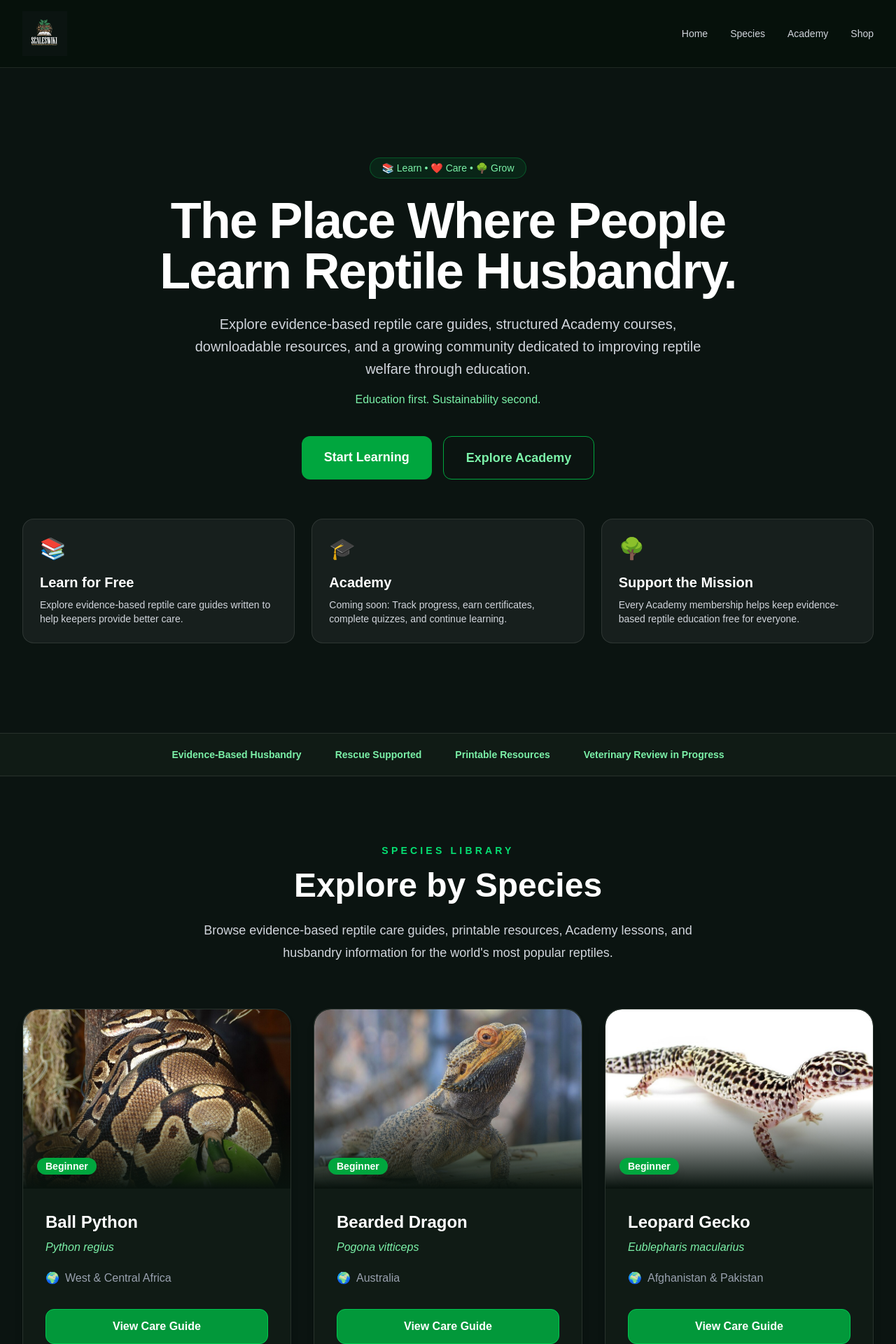
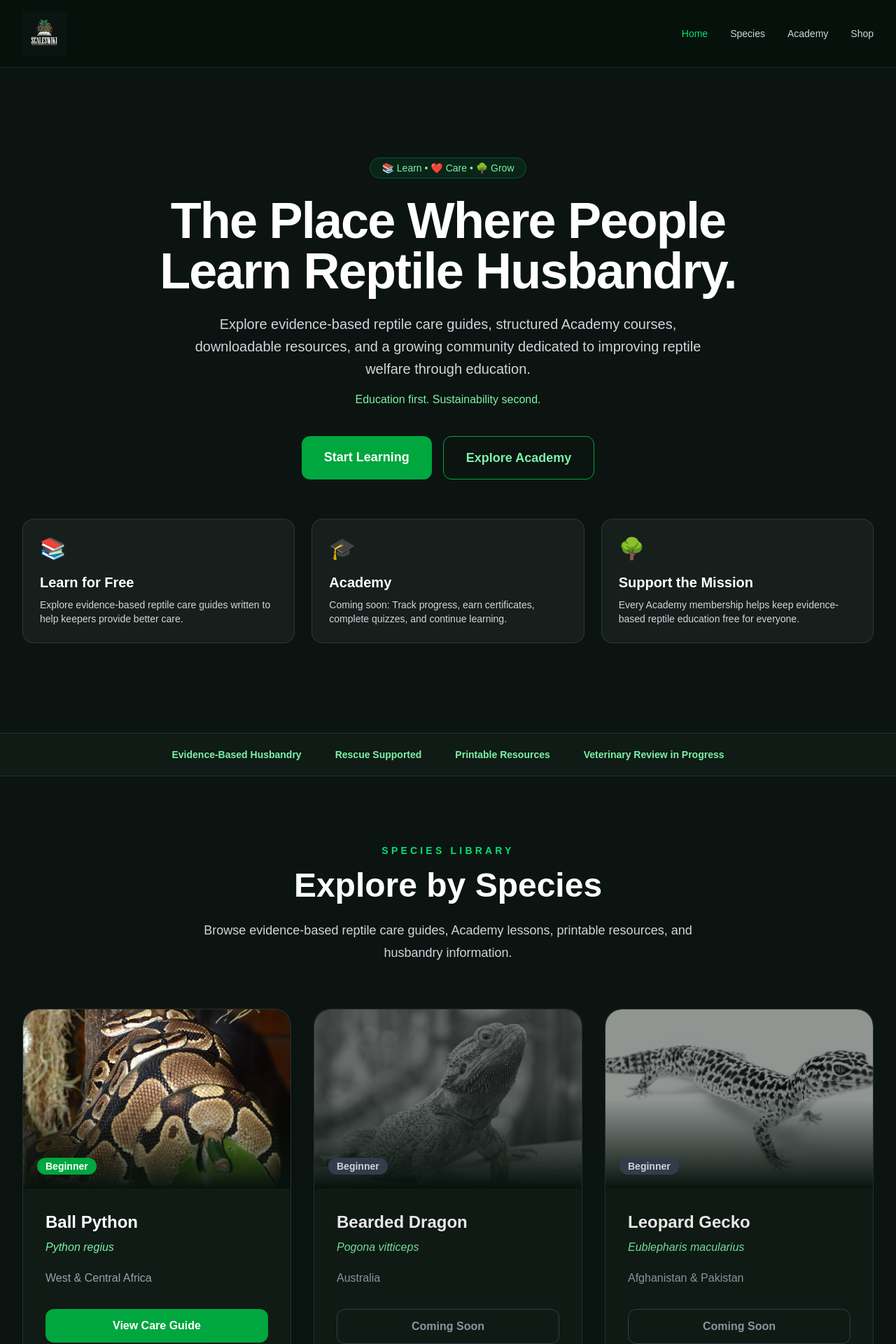
Before and after one commit to scalesandtailsrescue72-star/scaleswiki, a Next.js app: page / in a window 1280 px wide. Shown: the top 1920 px of the page at 70% size. Built offline with nearby package versions, Linux system fonts and the light colour scheme.

Commit message:
Stabilize homepage and homepage components

```diff
--- a/app/components/Navbar.tsx
+++ b/app/components/Navbar.tsx
@@ -1,5 +1,8 @@
+"use client";
+
 import Image from "next/image";
 import Link from "next/link";
+import { usePathname } from "next/navigation";
 
 const navItems = [
   { label: "Home", href: "/" },
@@ -9,6 +12,8 @@ const navItems = [
 ];
 
 export function Navbar() {
+  const pathname = usePathname();
+
   return (
     <header className="sticky top-0 z-50 border-b border-white/10 bg-[#07110C]/95 backdrop-blur">
       <div className="mx-auto flex max-w-7xl items-center justify-between px-6 py-4 lg:px-8">
@@ -24,16 +29,27 @@ export function Navbar() {
           />
         </Link>
 
-        <nav className="hidden items-center gap-8 text-sm font-medium text-gray-300 md:flex">
-          {navItems.map((item) => (
+        <nav className="hidden items-center gap-8 md:flex">
+          {navItems.map((item) => {
+            const active =
+              item.href === "/"
+                ? pathname === "/"
+                : pathname.startsWith(item.href);
+
+            return (
               <Link
                 key={item.label}
                 href={item.href}
-              className="transition hover:text-green-400"
+                className={`text-sm font-medium transition ${
+                  active
+                    ? "text-green-400"
+                    : "text-gray-300 hover:text-white"
+                }`}
               >
                 {item.label}
               </Link>
-          ))}
+            );
+          })}
         </nav>
 
       </div>
--- a/app/components/SpeciesGrid.tsx
+++ b/app/components/SpeciesGrid.tsx
@@ -6,8 +6,9 @@ type Species = {
   scientific: string;
   difficulty: string;
   region: string;
-  href: string;
   image: string;
+  href?: string;
+  available: boolean;
 };
 
 const species: Species[] = [
@@ -18,6 +19,7 @@ const species: Species[] = [
     region: "West & Central Africa",
     image: "/species/ball-python.jpeg",
     href: "/species/ball-python",
+    available: true,
   },
   {
     name: "Bearded Dragon",
@@ -25,7 +27,7 @@ const species: Species[] = [
     difficulty: "Beginner",
     region: "Australia",
     image: "/species/bearded-dragon.jpeg",
-    href: "/species/bearded-dragon",
+    available: false,
   },
   {
     name: "Leopard Gecko",
@@ -33,7 +35,7 @@ const species: Species[] = [
     difficulty: "Beginner",
     region: "Afghanistan & Pakistan",
     image: "/species/leopard-gecko.jpeg",
-    href: "/species/leopard-gecko",
+    available: false,
   },
   {
     name: "Corn Snake",
@@ -41,7 +43,7 @@ const species: Species[] = [
     difficulty: "Beginner",
     region: "United States",
     image: "/species/corn-snake.jpeg",
-    href: "/species/corn-snake",
+    available: false,
   },
   {
     name: "Crested Gecko",
@@ -49,7 +51,7 @@ const species: Species[] = [
     difficulty: "Beginner",
     region: "New Caledonia",
     image: "/species/crested-gecko.jpeg",
-    href: "/species/crested-gecko",
+    available: false,
   },
   {
     name: "Blue-Tongued Skink",
@@ -57,7 +59,7 @@ const species: Species[] = [
     difficulty: "Intermediate",
     region: "Australia",
     image: "/species/blue-tongued-skink.jpeg",
-    href: "/species/blue-tongued-skink",
+    available: false,
   },
 ];
 
@@ -77,31 +79,37 @@ export function SpeciesGrid() {
         </h2>
 
         <p className="mx-auto mt-6 max-w-3xl text-lg leading-8 text-gray-300">
-          Browse evidence-based reptile care guides, printable resources,
-          Academy lessons, and husbandry information for the world's most
-          popular reptiles.
+          Browse evidence-based reptile care guides, Academy lessons,
+          printable resources, and husbandry information.
         </p>
       </div>
 
       <div className="mt-16 grid gap-8 md:grid-cols-2 xl:grid-cols-3">
-        {species.map((animal) => (
-          <Link
-            key={animal.name}
-            href={animal.href}
-            className="group overflow-hidden rounded-3xl border border-white/10 bg-[#101B15] shadow-lg transition-all duration-500 hover:-translate-y-3 hover:border-green-500 hover:shadow-2xl"
-          >
+        {species.map((animal) => {
+          const Card = (
+            <>
               <div className="relative h-64 overflow-hidden rounded-t-3xl">
                 <Image
                   src={animal.image}
                   alt={animal.name}
                   fill
-                className="object-cover transition-all duration-700 group-hover:scale-110 group-hover:brightness-110"
+                  className={`object-cover transition duration-500 ${
+                    animal.available
+                      ? "group-hover:scale-110"
+                      : "opacity-60 grayscale"
+                  }`}
                 />
 
                 <div className="absolute inset-0 bg-gradient-to-t from-[#08120D] via-transparent to-transparent" />
 
                 <div className="absolute bottom-5 left-5">
-                <span className="rounded-full bg-green-600 px-3 py-1 text-sm font-semibold text-white shadow-lg">
+                  <span
+                    className={`rounded-full px-3 py-1 text-sm font-semibold ${
+                      animal.available
+                        ? "bg-green-600 text-white"
+                        : "bg-gray-700 text-gray-200"
+                    }`}
+                  >
                     {animal.difficulty}
                   </span>
                 </div>
@@ -116,16 +124,46 @@ export function SpeciesGrid() {
                   {animal.scientific}
                 </p>
 
-              <p className="mt-5 flex items-center gap-2 text-gray-400">
-                🌍 <span>{animal.region}</span>
+                <p className="mt-5 text-gray-400">
+                  {animal.region}
                 </p>
 
-              <button className="mt-8 w-full rounded-xl border border-green-500 bg-green-600/90 py-3 font-semibold text-white transition-all duration-300 hover:scale-[1.02] hover:bg-green-500">
-                View Care Guide
-              </button>
+                <div
+                  className={`mt-8 rounded-xl py-3 text-center font-semibold ${
+                    animal.available
+                      ? "bg-green-600 text-white"
+                      : "border border-gray-700 text-gray-400"
+                  }`}
+                >
+                  {animal.available
+                    ? "View Care Guide"
+                    : "Coming Soon"}
                 </div>
+              </div>
+            </>
+          );
+
+          if (animal.available && animal.href) {
+            return (
+              <Link
+                key={animal.name}
+                href={animal.href}
+                className="group overflow-hidden rounded-3xl border border-white/10 bg-[#101B15] shadow-lg transition-all duration-300 hover:-translate-y-2 hover:border-green-500 hover:shadow-2xl"
+              >
+                {Card}
               </Link>
-        ))}
+            );
+          }
+
+          return (
+            <div
+              key={animal.name}
+              className="overflow-hidden rounded-3xl border border-white/10 bg-[#101B15] opacity-90"
+            >
+              {Card}
+            </div>
+          );
+        })}
       </div>
     </section>
   );
```
Also changed, not shown: app/page.tsx (+11 -22 lines), 1 other file (tests, documents, lock files or other folders). Lines whose indentation alone changed are shown as unchanged.
